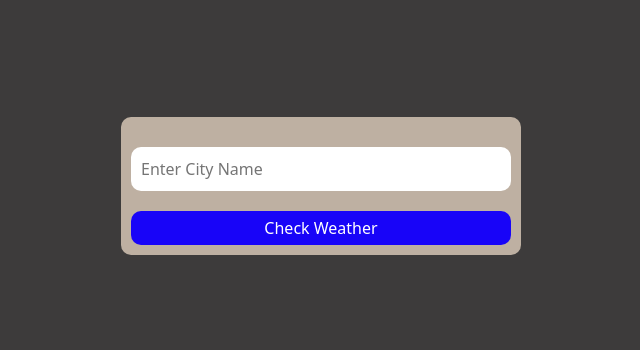
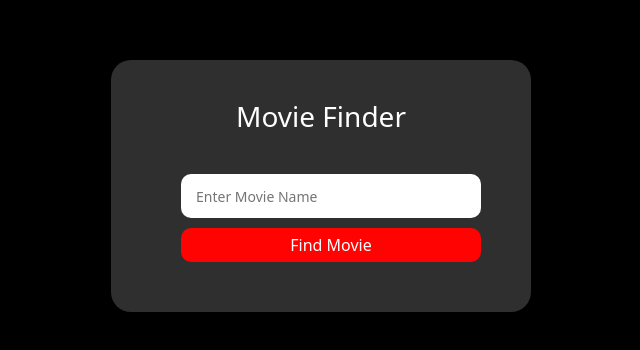
Before and after one commit to surya-jsdev/MovieFinder, a React (Vite) app: page / in a window 1280 px wide. Shown: the part 214-564 px from the top of the page, without its empty margins (319-959 px from the left). Built offline with nearby package versions, Linux system fonts and the light colour scheme.

Commit message:
movie finder enable

```diff
--- a/src/App.css
+++ b/src/App.css
@@ -1,4 +1,4 @@
-/* body {
+body {
   height: 100vh;
   display: flex;
   justify-content: center;
@@ -74,4 +74,4 @@
 
 .Child {
   margin: 20px;
-} */
+}
--- a/src/main.jsx
+++ b/src/main.jsx
@@ -9,8 +9,8 @@ import Weather from './Weather.jsx'
 
 createRoot(document.getElementById('root')).render(
   <StrictMode>
-    {/* <App /> */}
-    <Weather />
+    <App />
+    {/* <Weather /> */}
     {/* <ColorSchemesExample /> */}
     {/* <GetData /> */}
   </StrictMode>,
```
